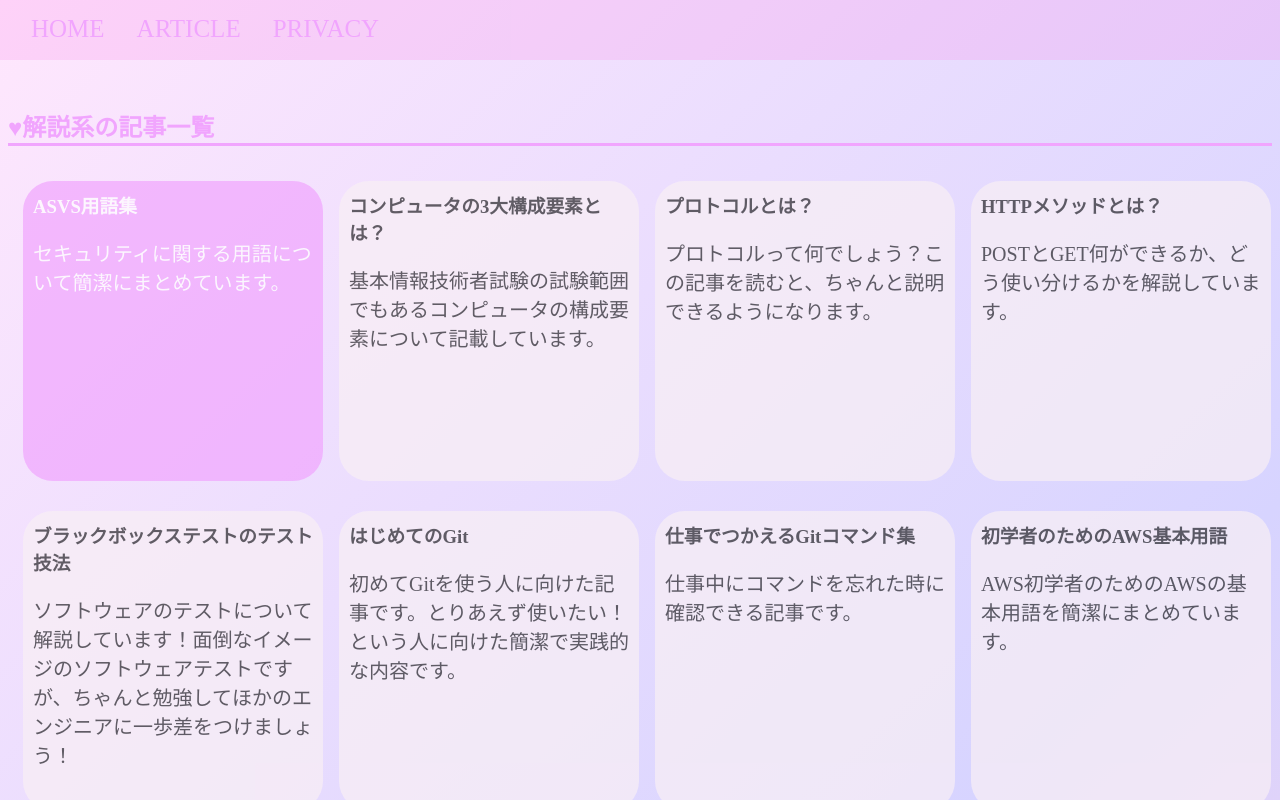
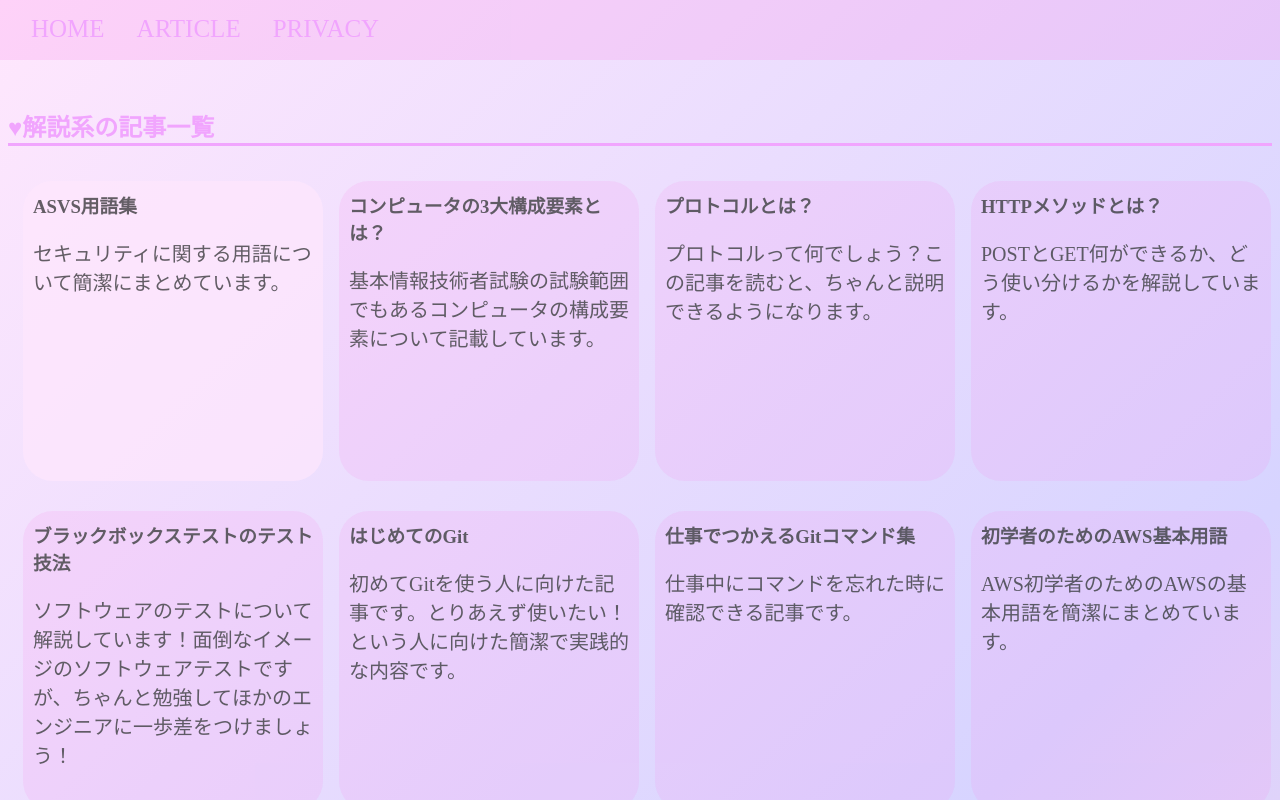
Before and after one commit to tomonarimomoka/blog-react, a React (Vite) app in the folder tech-blog/: page /ListTech in a window 1280 px wide. In both pictures the pointer is over the link 173 px from the left and 330 px from the top of the page. Shown: the top 800 px of the page. Built offline with nearby package versions, Linux system fonts and the light colour scheme.

Commit message:
記事一覧のデザインを改修

```diff
--- a/tech-blog/src/style.css
+++ b/tech-blog/src/style.css
@@ -59,7 +59,7 @@
     height: 280px;
     padding: 10px;
     margin: 15px;
-    background: #f9f0f5;
+    background: rgba(247, 130, 229, 0.203);
     border-radius: 30px;
     opacity: 0.7;
     text-decoration: none;
@@ -67,8 +67,7 @@
   }
 
   .articalBox:hover {
-    background: rgb(241, 165, 254);
-    color: #ffffff;
+    background:rgb(255, 231, 253);
   }
 
   .flexBox{
```
